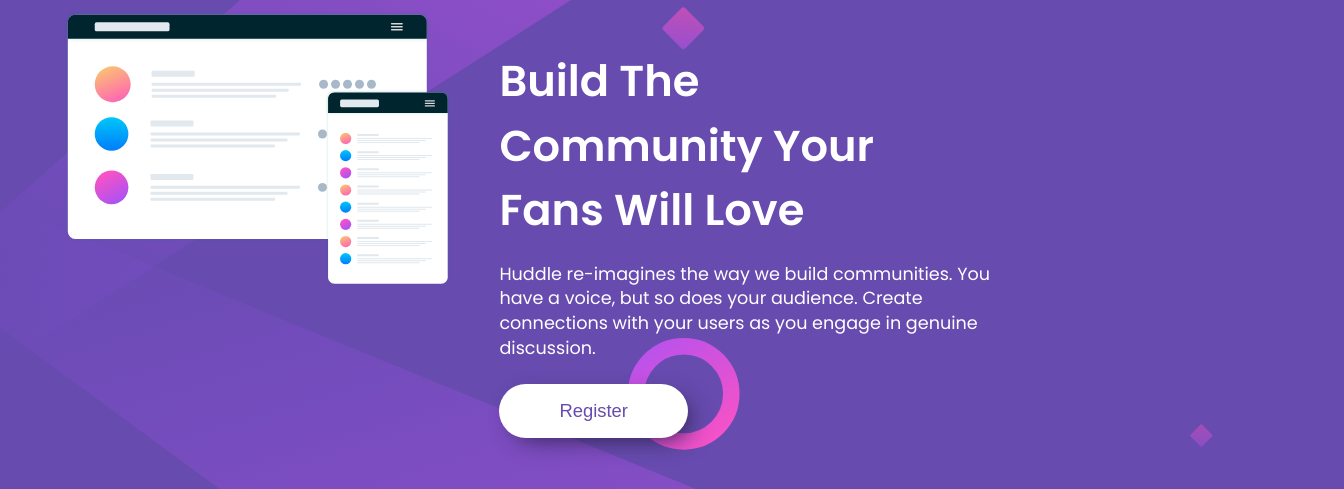
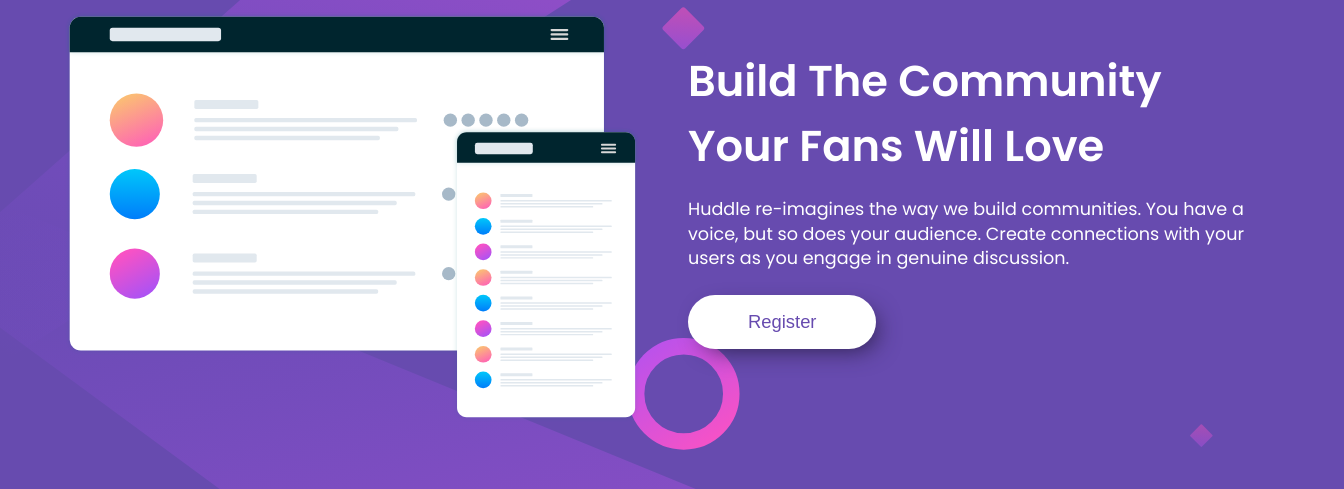
Before and after one commit to elvinasn/single-section-landing-page, a plain HTML site: page index.html in a window 1280 px wide. Shown: the part 153-642 px from the top of the page, 1344 px wide, since content can reach past the window. Drawn offline with Linux system fonts and the light colour scheme.

Commit message:
fixed sizes

```diff
--- a/style.css
+++ b/style.css
@@ -37,7 +37,7 @@
 }
 .container__image img{
     width: 100%;
-    max-width: 50rem;
+    max-width: 60rem;
 }
 .container__introductory{
     padding-top: 2.4rem;
@@ -110,11 +110,15 @@
         background-image: url(images/bg-desktop.svg);
     }
     .container{
-        max-width: initial;
+        width: 100%;
+        max-width: 100vw;
         flex-direction: row;
         justify-content: flex-start;
         align-items: flex-start;
         text-align: left;
+    }
+    .container__image{
+        width: 45%;
     }
     .logo img{
         max-width: 100%;
```
